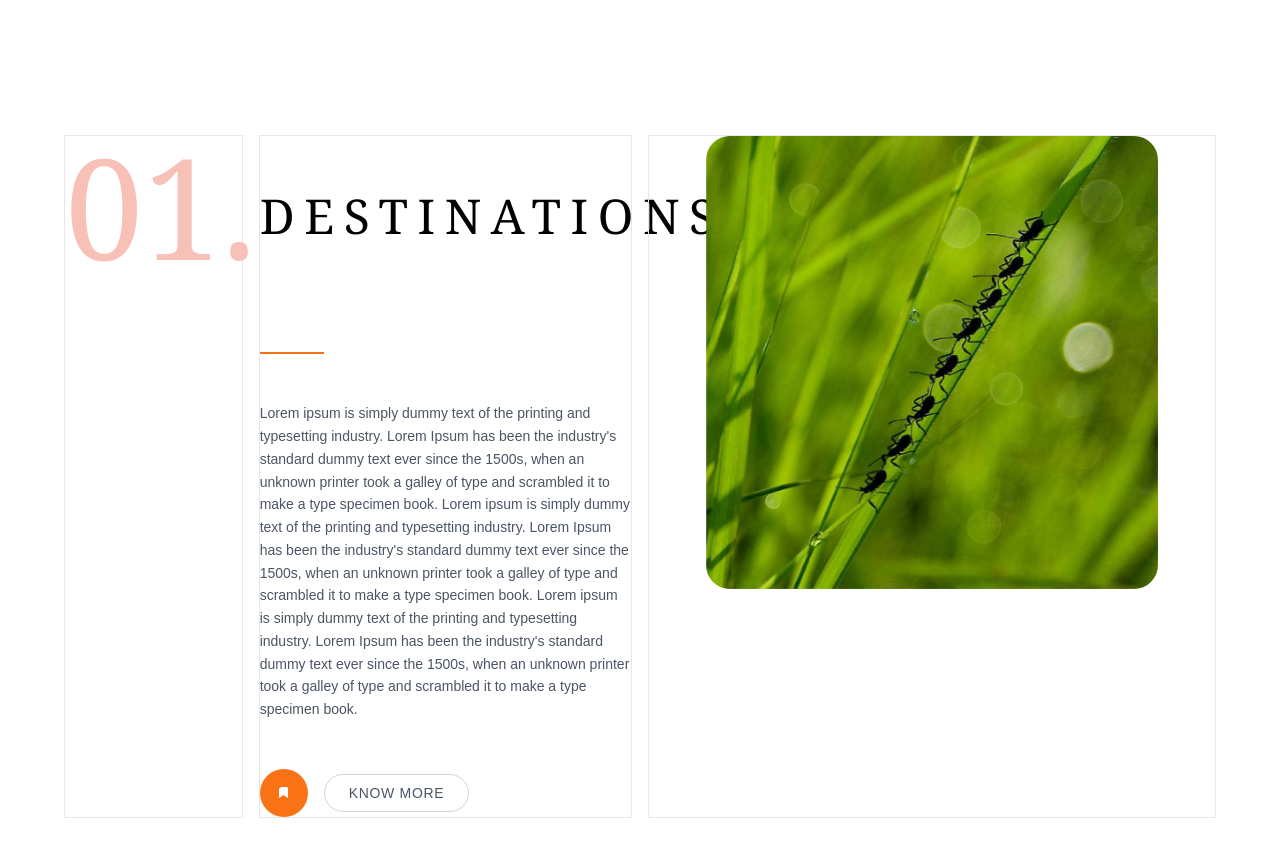
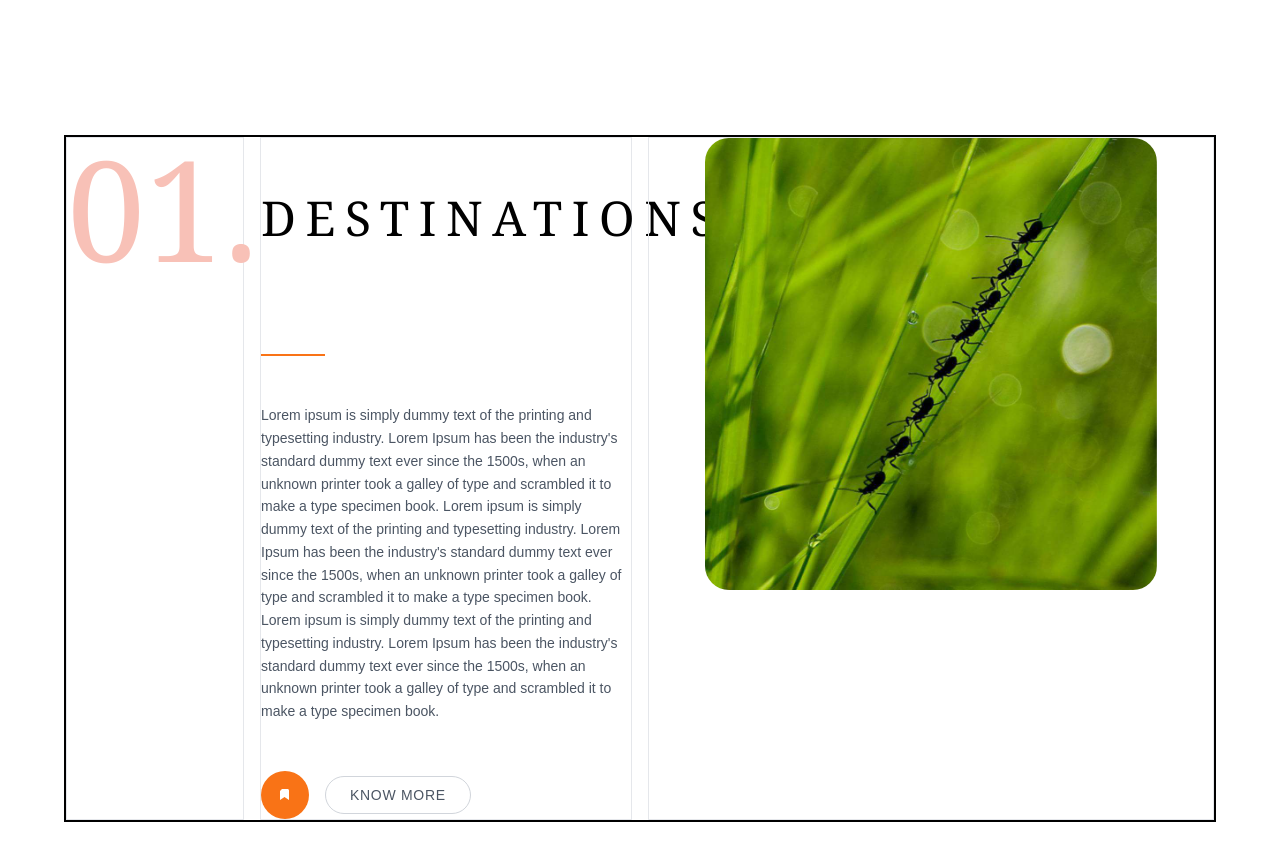
Before and after one commit to Shujaulislam/HI-TOURS-WEBSITE, a Next.js app: page / in a window 1280 px wide. Shown: the part 2020-2880 px from the top of the page. Built offline with nearby package versions, Linux system fonts and the light colour scheme.

Commit message:
Update DestinationSection.tsx
important borders and comments added

```diff
--- a/src/components/DestinationSection.tsx
+++ b/src/components/DestinationSection.tsx
@@ -11,9 +11,11 @@ import { EffectCoverflow, Pagination } from 'swiper/modules';
 import Image from 'next/image';
 
 export default function DestinationsSection() {
+  // {/* Swiper is stopping form generating correct height it stops till you interact with it  */}
 
 
   return (
+
     // <section className="py-20 px-4 md:px-16 max-w-7xl mx-auto">
     //   <div className="grid md:grid-cols-[1fr,1fr] gap-16">
     //     {/* Left Content */}
@@ -67,7 +69,7 @@ export default function DestinationsSection() {
     // </section>
 
     <>
-    <section className='w-[90%] mx-auto grid grid-cols-12 justify-center mt-24 gap-4'>
+    <section className='w-[90%] mx-auto grid grid-cols-12 justify-center mt-24 gap-4 border-black border-2'>
             <div className='col-span-2 border'>
                 <span className="text-[140px] font-serif leading-none text-[#F8C1B7]">
                     01.
```
